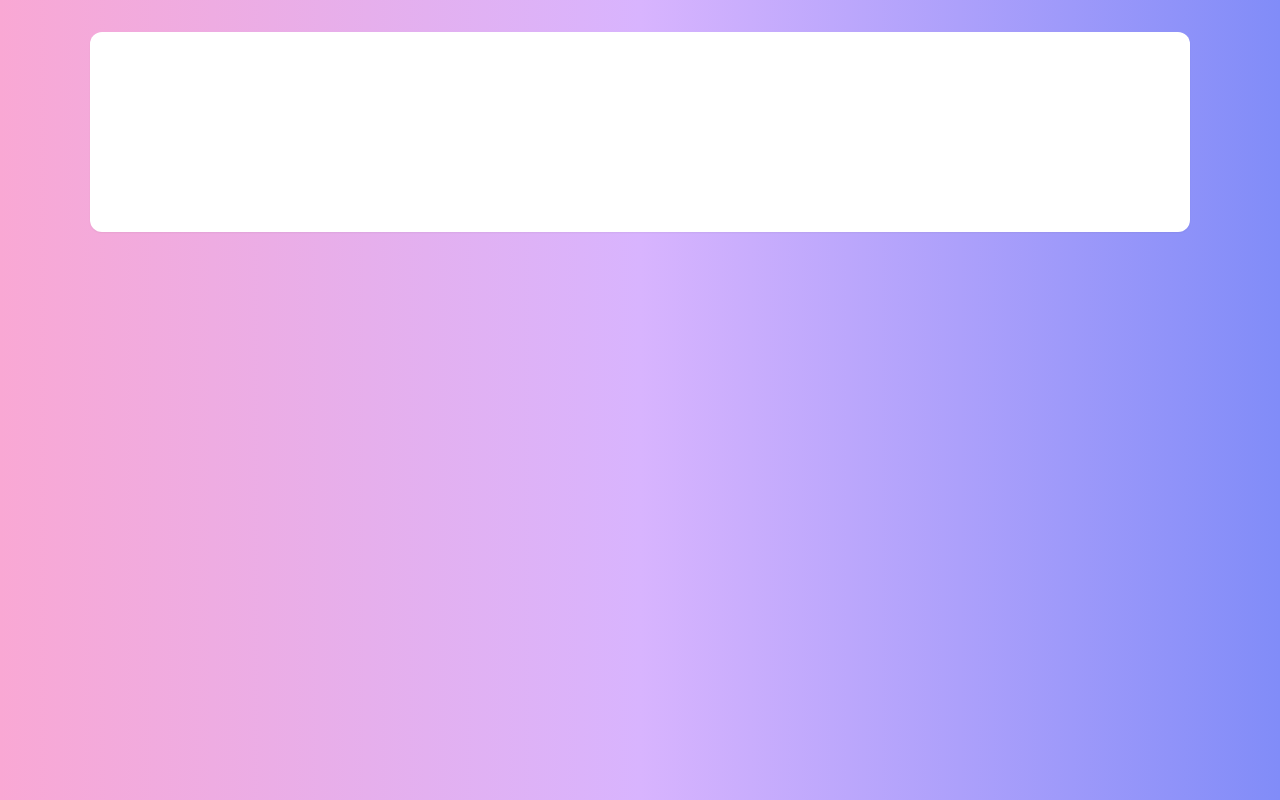
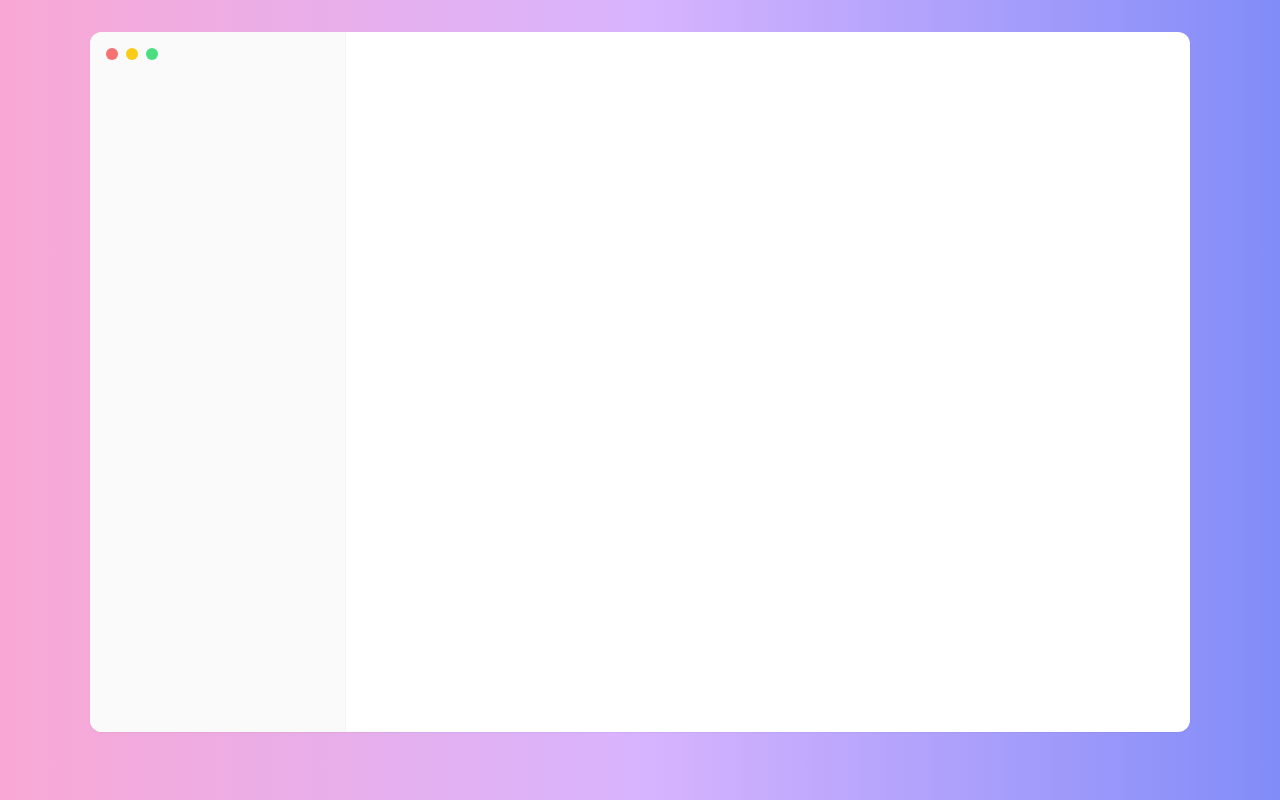
Before and after one commit to marcelldac/newtion, a React (Vite) app: page / in a window 1280 px wide. Built offline with nearby package versions, Linux system fonts and the light colour scheme.

Commit message:
feat: add rounded buttons

```diff
--- a/src/App.tsx
+++ b/src/App.tsx
@@ -1,9 +1,15 @@
 function App() {
   return (
     <div className="min-h-screen p-8 text-zinc-900 bg-gradient-to-r  from-pink-300 via-purple-300 to-indigo-400">
-      <div className="bg-white w-[1100px] mx-auto rounded-xl min-h-[200px] shadow-sm border-black/20">
-        <aside></aside>
-        <main></main>
+      <div className="bg-white w-[1100px] mx-auto rounded-xl min-h-[700px] shadow-sm border-black/20 overflow-hidden grid grid-cols-[16rem_1fr]">
+        <aside className="bg-zinc-50 border-r border-r-zinc-100 p-4">
+          <div className="flex gap-2 group">
+            <button className="w-3 h-3 rounded-full bg-red-400" />
+            <button className="w-3 h-3 rounded-full bg-yellow-400" />
+            <button className="w-3 h-3 rounded-full bg-green-400" />
+          </div>
+        </aside>
+        <main className="p-4"></main>
       </div>
     </div>
   );
```
